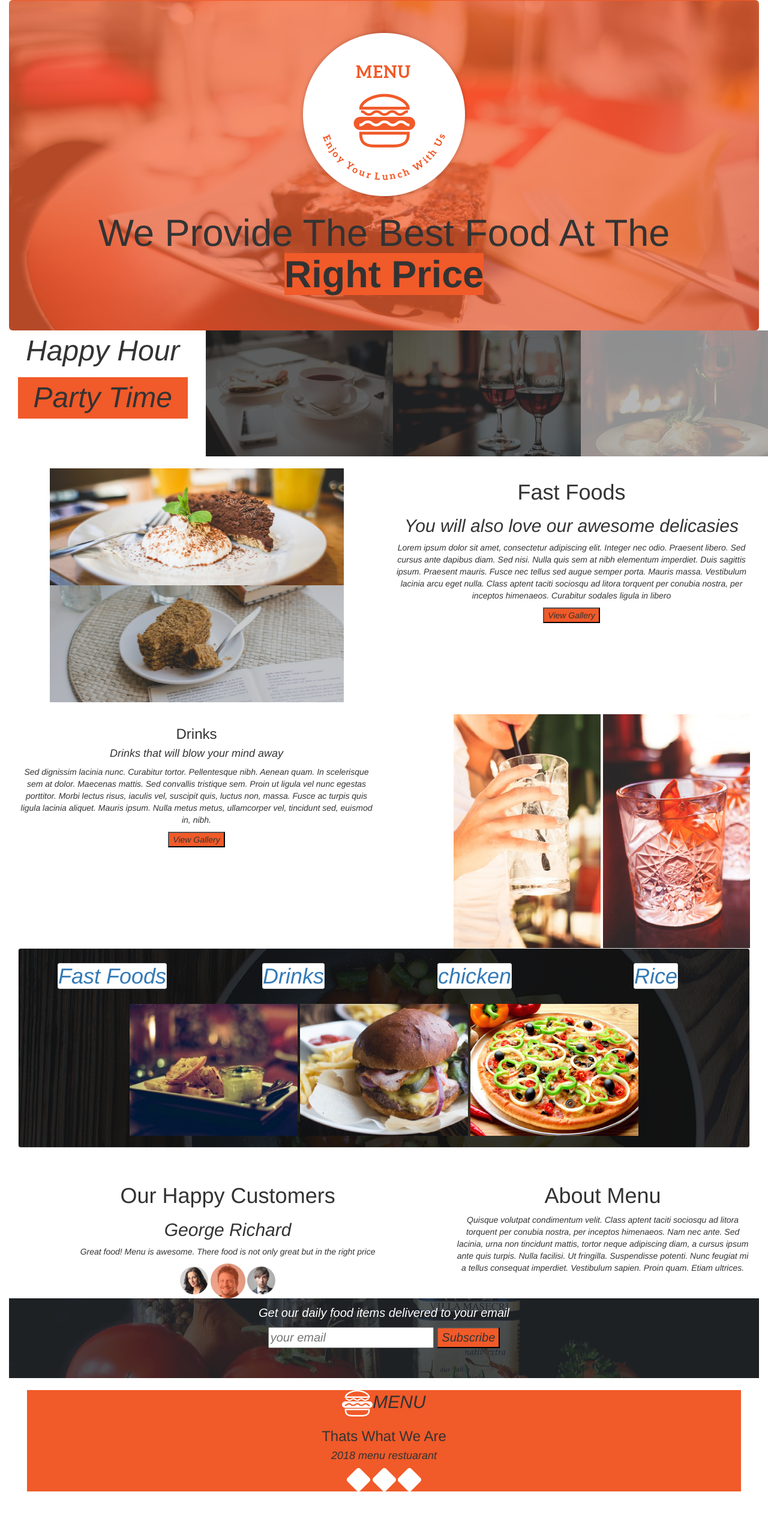
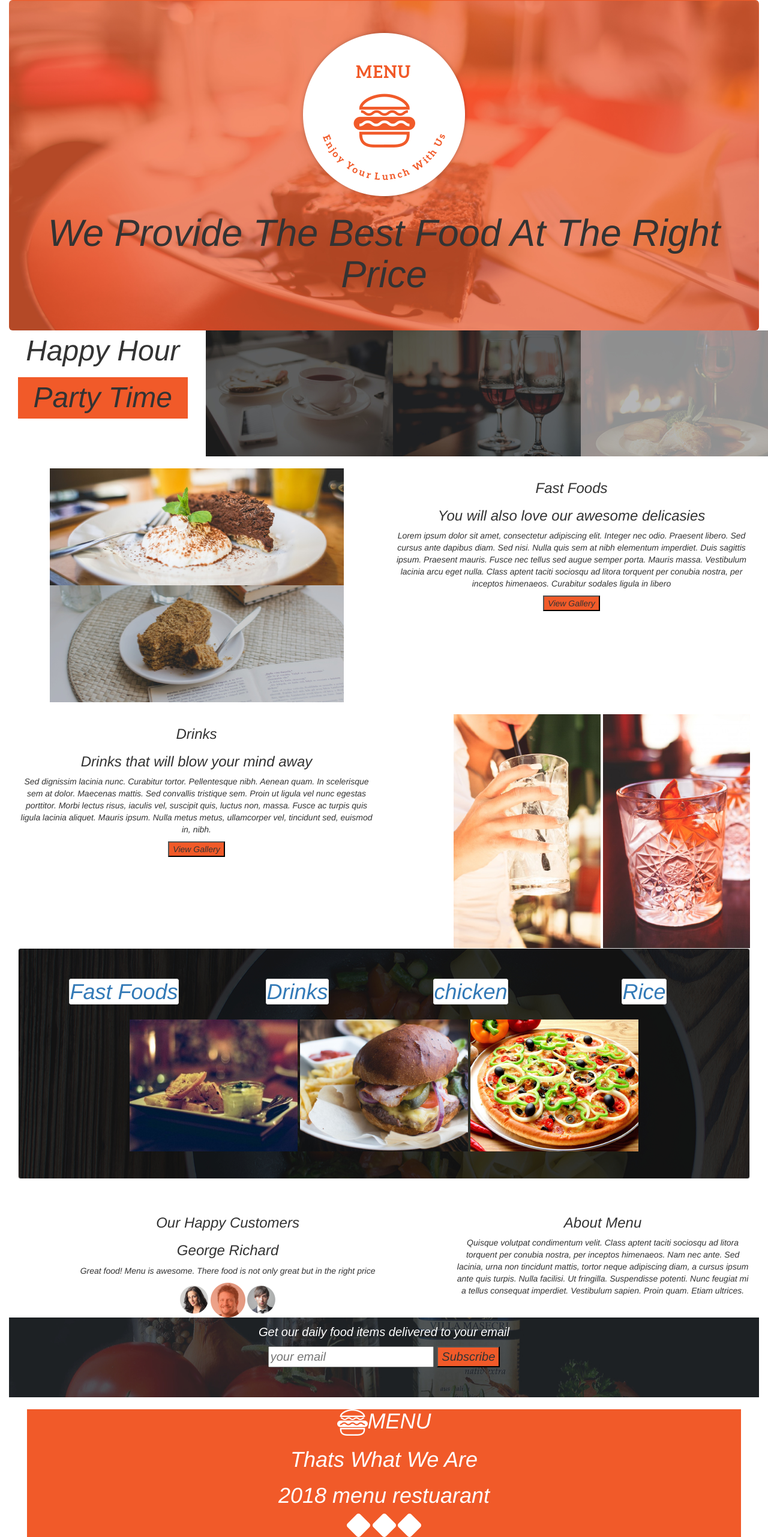
Before and after one commit to petergitonga/anita, a plain HTML site: page index.html in a window 1280 px wide. Shown: the top 2563 px of the page at 60% size. Before the commit the page ends 2487 px from the top, so only its background shows below. Drawn offline with nearby package versions, Linux system fonts and the light colour scheme.

Commit message:
add changes to styles

```diff
--- a/css/styles.css
+++ b/css/styles.css
@@ -33,13 +33,12 @@
   font-size: 48px;
 }
 .breakfast{
-  text-align: center;
+
 }
 .lunch{
-  background-image: url("../img/lunch.jpg");
+
 }
 .dinner{
-  background-image: url("../img/dinner2.jpg");
 }
 body{
   background-size: cover;
@@ -48,10 +47,13 @@ body{
   background-image: url("../img/foodsBg.jpg");
 }
 h1{
-  font-style: normal;
+  font-style: italic;
+  text-decoration: none;
+  color: white;
+  display: block;
 }
 h3{
-  font-style: normal;
+  font-style: italic;
 }
 .subscribe{
   background-image: url("../img/subscribe.jpg");
@@ -69,6 +71,16 @@ h3{
 button{
   background-color: #F15A29;
 }
-strong{
-  background-color: #F15A29;
+h2{
+  font-size: 36px;
+  position: absolute;
+  top: 200px;
+  left: 0;
+  width: 100%;
+  padding-top: -10px;
 }
+.test-box{
+  border: 2px;
+  padding: 6px;
+  margin: 20px;
+}
--- a/index.html
+++ b/index.html
@@ -12,7 +12,7 @@
   <div class="container">
       <div class="jumbotron">
         <img src="img/logoBig.png" alt="">
-        <h1>We Provide The Best Food At The <strong>Right Price</strong>
+        <h1>We Provide The Best Food At The Right Price</h1>
         </div>
         <div class="container-fluid">
       <div class="row">
@@ -26,17 +26,17 @@
         </div>
         <div class="breakfast">
           <div class="col-md-3">
-            <img src="img/breakfast.jpg" alt="Breakfast">
+            <img src="img/breakfast.jpg">
           </div>
         </div>
         <div class="lunch">
           <div class="col-md-3">
-            <img src="img/lunch.jpg" alt="Lunch">
+            <img src="img/lunch.jpg">
           </div>
         </div>
         <div class="dinner">
           <div class="col-md-3">
-            <img src="img/dinner2.jpg" alt="Dinner">
+            <img src="img/dinner2.jpg">
           </div>
         </div>
       </div>
@@ -49,8 +49,8 @@
           <img src="img/fastFood2.jpg">
         </div>
         <div class="col-md-6">
-            <h1>Fast Foods</h1>
-            <h2>You will also love our awesome delicasies</h2>
+            <h3>Fast Foods</h3>
+            <h3>You will also love our awesome delicasies</h3>
             <p>Lorem ipsum dolor sit amet, consectetur adipiscing elit. Integer nec odio.
               Praesent libero. Sed cursus ante dapibus diam. Sed nisi. Nulla quis sem at nibh elementum imperdiet.
               Duis sagittis ipsum. Praesent mauris. Fusce nec tellus sed augue semper porta. Mauris massa.
@@ -67,7 +67,7 @@
         <div class="row" id="drink2">
           <div class="col-md-6">
               <h3>Drinks</h3>
-              <h4>Drinks that will blow your mind away</h4>
+              <h3>Drinks that will blow your mind away</h3>
               <p>Sed dignissim lacinia nunc. Curabitur tortor. Pellentesque nibh. Aenean quam.
                 In scelerisque sem at dolor. Maecenas mattis. Sed convallis tristique sem.
                 Proin ut ligula vel nunc egestas porttitor. Morbi lectus risus, iaculis vel, suscipit quis, luctus non, massa.
@@ -82,9 +82,10 @@
             </div>
           </div>
         </div>
-        <div class="container-fluid">
+        <div class="container">
           <div class="well">
           <div class="row">
+            <div class="test-box">
             <div class="navbar">
               <div class="col-md-3">
                 <a class="panel panel-default" href="#">Fast Foods</a>
@@ -103,14 +104,15 @@
               <img src="img/beefBurger.jpg">
               <img src="img/chickenPizza.jpg">
             </div>
+            </div>
           </div>
           </div>
           <br>
           <div class="container-fluid">
           <div class="row">
             <div class="col-md-7">
-                <h1>Our Happy Customers</h1>
-                <h2>George Richard</h2>
+                <h3>Our Happy Customers</h3>
+                <h3>George Richard</h3>
                 <p>Great food! Menu is awesome. There food is not
                   only great but in the right price</p>
                   <img src="img/p1.png">
@@ -118,7 +120,7 @@
                   <img src="img/p3.png">
               </div>
               <div class="col-md-5">
-                  <h1>About Menu</h1>
+                  <h3>About Menu</h3>
                   <p>Quisque volutpat condimentum velit.
                     Class aptent taciti sociosqu ad litora torquent per conubia nostra, per inceptos himenaeos.
                     Nam nec ante. Sed lacinia, urna non tincidunt mattis, tortor neque adipiscing diam, a cursus ipsum ante quis turpis.
@@ -144,9 +146,9 @@
               <div class="table-row">
               <div class="col-md-12">
               <div class="footer-menu orange">
-                  <h2><img src="img/logo_white.png">MENU</h2>
-                  <h3>Thats What We Are</h3>
-                  <h4>2018 menu restuarant</h4>
+                  <h1><img src="img/logo_white.png">MENU</h1>
+                  <h1>Thats What We Are</h1>
+                  <h1>2018 menu restuarant</h1>
                   <img src="img/facebook.png">
                   <img src="img/pinterest.png">
                   <img src="img/twitter.png">
```
Also changed, not shown: 2 other files.
